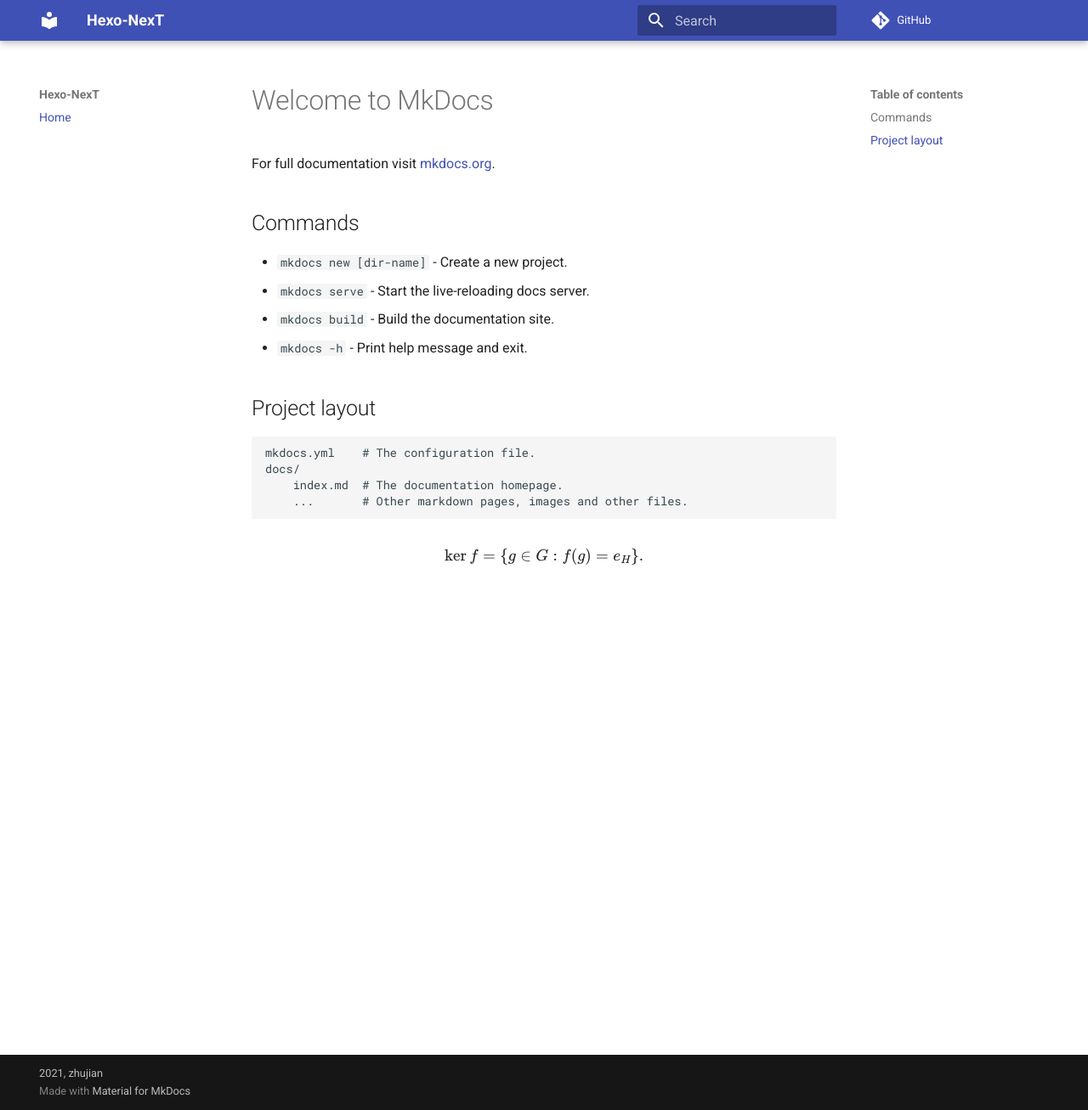
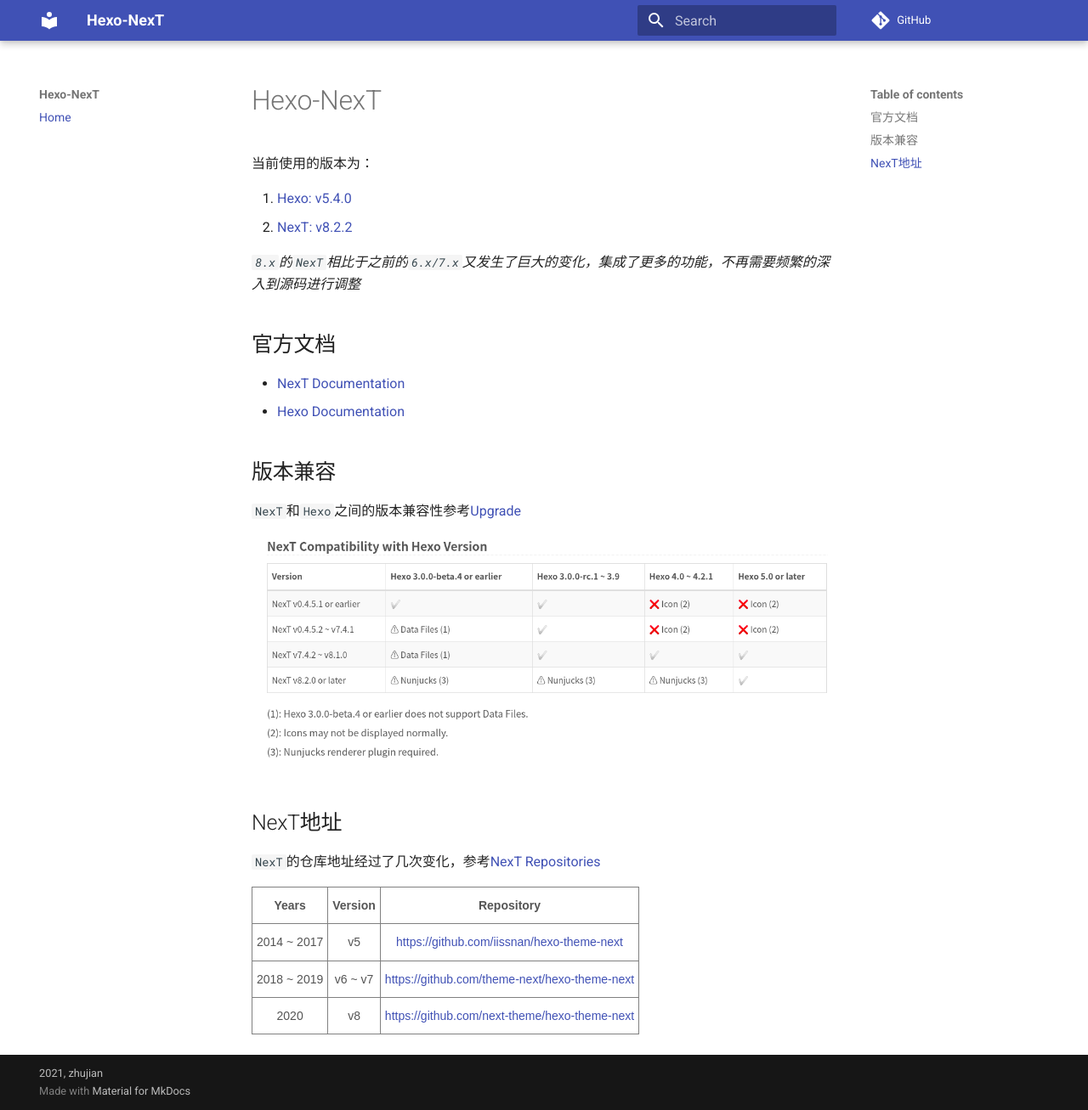
Before and after one commit to ZJDoc/Hexo-NexT, an MkDocs documentation site: the page built from docs/index.md, in a window 1280 px wide and 1307 px high. Shown: the whole window at 85% size. Built offline with MkDocs 1.6.1 and Material for MkDocs 9.7.7, drawn with Linux system fonts in a browser that asks for light colours; comment, search, counter and statistics services are not loaded.

Commit message:
docs(index): 引言

```diff
--- a/docs/index.md
+++ b/docs/index.md
@@ -1,22 +1,59 @@
-# Welcome to MkDocs
+# Hexo-NexT
 
-For full documentation visit [mkdocs.org](https://www.mkdocs.org).
+当前使用的版本为：
 
-## Commands
+1. [Hexo: v5.4.0](https://hexo.io/news/2021/02/21/hexo-5-4-0-released/)
+2. [NexT: v8.2.2](https://theme-next.js.org/next-8-2-2-released/)
 
-* `mkdocs new [dir-name]` - Create a new project.
-* `mkdocs serve` - Start the live-reloading docs server.
-* `mkdocs build` - Build the documentation site.
-* `mkdocs -h` - Print help message and exit.
+*`8.x`的`NexT`相比于之前的`6.x/7.x`又发生了巨大的变化，集成了更多的功能，不再需要频繁的深入到源码进行调整*
 
-## Project layout
+## 官方文档
 
-    mkdocs.yml    # The configuration file.
-    docs/
-        index.md  # The documentation homepage.
-        ...       # Other markdown pages, images and other files.
+* [NexT Documentation](https://theme-next.js.org/docs/)
+* [Hexo Documentation](https://hexo.io/docs/)
 
+## 版本兼容
 
-$$
-\operatorname{ker} f=\{g\in G:f(g)=e_{H}\}{\mbox{.}}
-$$
+`NexT`和`Hexo`之间的版本兼容性参考[Upgrade](https://theme-next.js.org/docs/getting-started/upgrade.html#NexT-Compatibility-with-Hexo-Version)
+
+![](./imgs/next-compatibility-with-hexo-version.png)
+
+## NexT地址
+
+`NexT`的仓库地址经过了几次变化，参考[NexT Repositories](https://theme-next.js.org/docs/getting-started/upgrade.html#NexT-Repositories)
+
+<style type="text/css">
+.tg  {border-collapse:collapse;border-spacing:0;}
+.tg td{border-color:black;border-style:solid;border-width:1px;font-family:Arial, sans-serif;font-size:14px;
+  overflow:hidden;padding:10px 5px;word-break:normal;}
+.tg th{border-color:black;border-style:solid;border-width:1px;font-family:Arial, sans-serif;font-size:14px;
+  font-weight:normal;overflow:hidden;padding:10px 5px;word-break:normal;}
+.tg .tg-vg0e{background-color:#FFF;border-color:inherit;color:#555;text-align:center;vertical-align:top}
+.tg .tg-jw1t{background-color:#FFF;border-color:inherit;color:#555;font-weight:bold;text-align:center;vertical-align:top}
+</style>
+<table class="tg">
+<thead>
+  <tr>
+    <th class="tg-jw1t"><span style="font-weight:700">Years</span></th>
+    <th class="tg-jw1t"><span style="font-weight:700">Version</span></th>
+    <th class="tg-jw1t"><span style="font-weight:700">Repository</span></th>
+  </tr>
+</thead>
+<tbody>
+  <tr>
+    <td class="tg-vg0e">2014 ~ 2017</td>
+    <td class="tg-vg0e">v5</td>
+    <td class="tg-vg0e"><a href="https://github.com/iissnan/hexo-theme-next"><span style="text-decoration:none;color: var(--link-color);background-color:transparent">https://github.com/iissnan/hexo-theme-next</span></a></td>
+  </tr>
+  <tr>
+    <td class="tg-vg0e">2018 ~ 2019</td>
+    <td class="tg-vg0e">v6 ~ v7</td>
+    <td class="tg-vg0e"><a href="https://github.com/theme-next/hexo-theme-next"><span style="text-decoration:none;color: var(--link-color);background-color:transparent">https://github.com/theme-next/hexo-theme-next</span></a></td>
+  </tr>
+  <tr>
+    <td class="tg-vg0e">2020</td>
+    <td class="tg-vg0e">v8</td>
+    <td class="tg-vg0e"><a href="https://github.com/next-theme/hexo-theme-next"><span style="text-decoration:none;color: var(--link-color);background-color:transparent">https://github.com/next-theme/hexo-theme-next</span></a></td>
+  </tr>
+</tbody>
+</table>
```
Also changed, not shown: README.md (+2 -2 lines), docs/imgs/next-compatibility-with-hexo-version.png (added).
